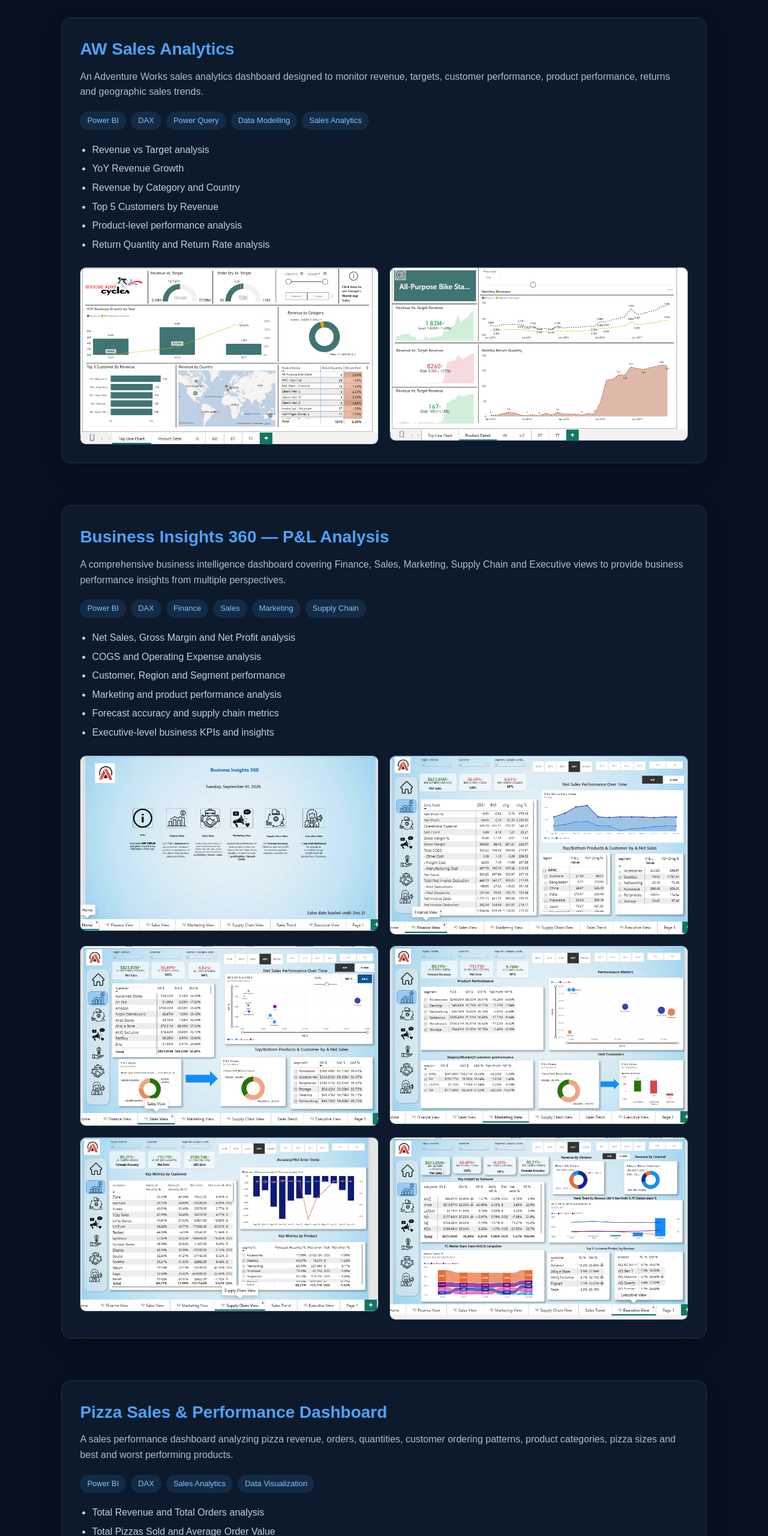
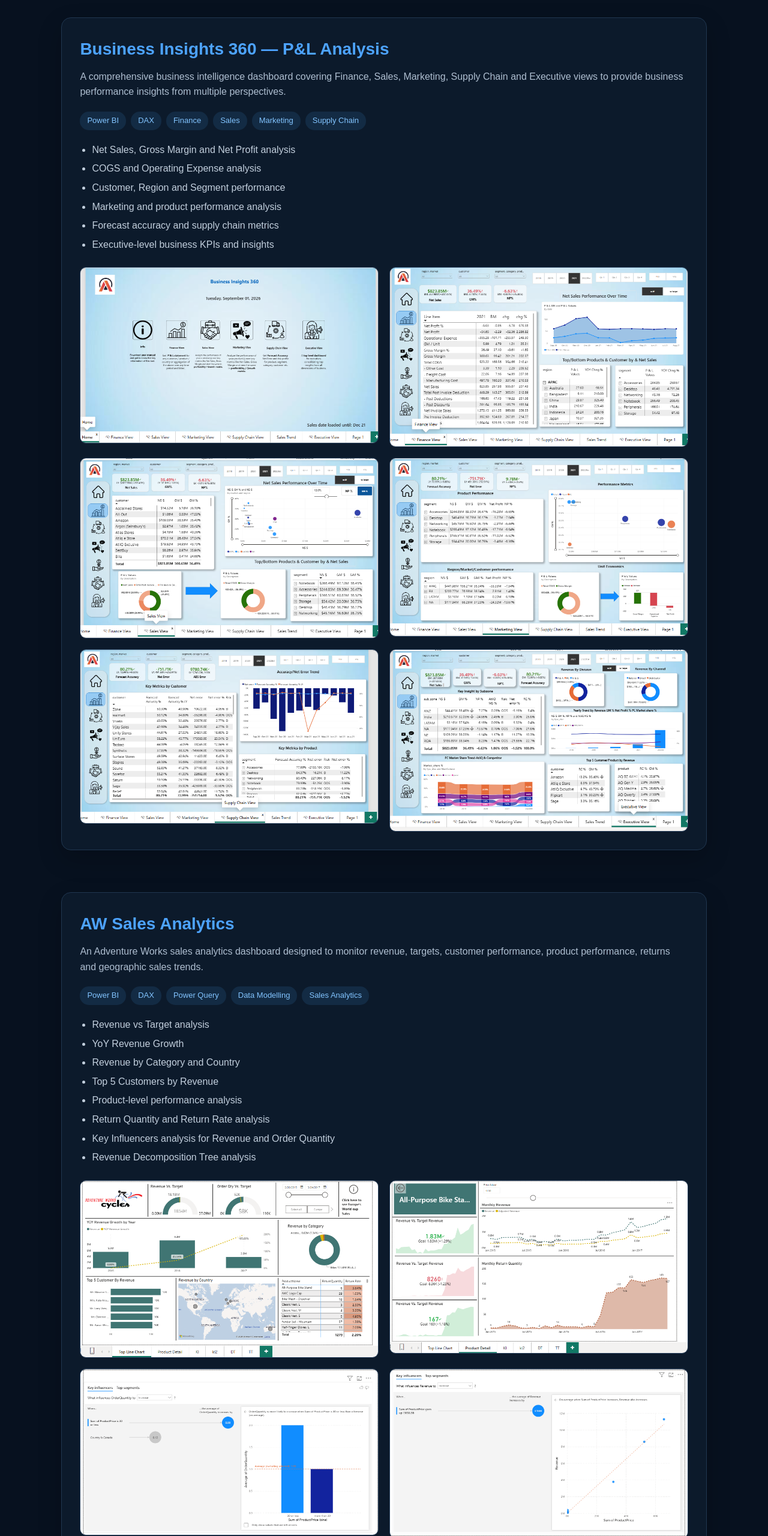
Before and after one commit to rushikeshjadhav0018-web/rushikeshjadhav0018-web.github.io, a plain HTML site: page index.html in a window 1280 px wide. Shown: the part 1700-4260 px from the top of the page at 60% size. Drawn offline with Linux system fonts and the light colour scheme.

Commit message:
Update index.html

```diff
--- a/index.html
+++ b/index.html
@@ -24,6 +24,7 @@
     line-height: 1.6;
 }
 
+/* NAVBAR */
 nav {
     position: sticky;
     top: 0;
@@ -53,6 +54,7 @@
     color: #4da3ff;
 }
 
+/* HERO */
 .hero {
     min-height: 88vh;
     display: flex;
@@ -101,6 +103,7 @@
     background: #2690f0;
 }
 
+/* SECTIONS */
 section {
     padding: 80px 8%;
 }
@@ -111,6 +114,7 @@
     margin-bottom: 45px;
 }
 
+/* ABOUT */
 .about {
     max-width: 900px;
     margin: auto;
@@ -119,6 +123,7 @@
     font-size: 17px;
 }
 
+/* SKILLS */
 .skills {
     display: flex;
     flex-wrap: wrap;
@@ -136,6 +141,7 @@
     color: #dce9f7;
 }
 
+/* PROJECTS */
 .project {
     max-width: 1150px;
     margin: 0 auto 70px;
@@ -181,6 +187,7 @@
     margin-bottom: 6px;
 }
 
+/* IMAGE GALLERY */
 .gallery {
     display: grid;
     grid-template-columns: repeat(2, 1fr);
@@ -201,6 +208,7 @@
     transform: scale(1.02);
 }
 
+/* CONTACT */
 .contact {
     text-align: center;
     background: #091625;
@@ -217,6 +225,7 @@
     margin: 0 12px;
 }
 
+/* FOOTER */
 footer {
     text-align: center;
     padding: 25px;
@@ -224,7 +233,9 @@
     border-top: 1px solid #1d3048;
 }
 
+/* MOBILE */
 @media (max-width: 768px) {
+
     nav {
         padding: 15px 5%;
     }
@@ -258,6 +269,7 @@
 
 <body>
 
+<!-- NAVBAR -->
 <nav>
     <div class="logo">Rushikesh Jadhav</div>
 
@@ -269,27 +281,41 @@
     </div>
 </nav>
 
+
 <!-- HERO -->
 <section class="hero">
     <div>
-        <h1>Hi, I'm <span>Rushikesh Jadhav</span></h1>
 
-        <h2>Data Analyst | Power BI Developer</h2>
+        <h1>
+            Hi, I'm <span>Rushikesh Jadhav</span>
+        </h1>
+
+        <h2>
+            Data Analyst | Power BI Developer
+        </h2>
 
         <p>
             I build interactive dashboards and business-focused analytics
             solutions using Power BI, DAX, SQL, Excel and Python.
         </p>
 
-        <a href="#projects" class="btn">View My Projects</a>
+        <a href="#projects" class="btn">
+            View My Projects
+        </a>
+
     </div>
 </section>
 
+
 <!-- ABOUT -->
 <section id="about">
-    <h2 class="section-title">About Me</h2>
+
+    <h2 class="section-title">
+        About Me
+    </h2>
 
     <div class="about">
+
         <p>
             I am a Data Analyst and Power BI professional with experience in
             dashboard development, data visualization, business reporting and
@@ -303,14 +329,21 @@
             businesses understand performance, identify trends and make
             data-driven decisions.
         </p>
+
     </div>
+
 </section>
+
 
 <!-- SKILLS -->
 <section id="skills">
-    <h2 class="section-title">Skills</h2>
+
+    <h2 class="section-title">
+        Skills
+    </h2>
 
     <div class="skills">
+
         <div class="skill">Power BI</div>
         <div class="skill">DAX</div>
         <div class="skill">Power Query</div>
@@ -319,18 +352,122 @@
         <div class="skill">Python</div>
         <div class="skill">Data Modelling</div>
         <div class="skill">Data Visualization</div>
+
     </div>
+
 </section>
+
 
 <!-- PROJECTS -->
 <section id="projects">
 
-    <h2 class="section-title">Projects</h2>
+    <h2 class="section-title">
+        Projects
+    </h2>
 
-    <!-- PROJECT 1 -->
+
+    <!-- ===================================================== -->
+    <!-- PROJECT 1 : BUSINESS INSIGHTS 360 -->
+    <!-- ===================================================== -->
+
     <div class="project">
 
-        <h3>AW Sales Analytics</h3>
+        <h3>
+            Business Insights 360 — P&amp;L Analysis
+        </h3>
+
+        <p class="project-description">
+            A comprehensive business intelligence dashboard covering Finance,
+            Sales, Marketing, Supply Chain and Executive views to provide
+            business performance insights from multiple perspectives.
+        </p>
+
+        <div class="tags">
+
+            <span class="tag">Power BI</span>
+            <span class="tag">DAX</span>
+            <span class="tag">Finance</span>
+            <span class="tag">Sales</span>
+            <span class="tag">Marketing</span>
+            <span class="tag">Supply Chain</span>
+
+        </div>
+
+        <ul class="features">
+
+            <li>
+                Net Sales, Gross Margin and Net Profit analysis
+            </li>
+
+            <li>
+                COGS and Operating Expense analysis
+            </li>
+
+            <li>
+                Customer, Region and Segment performance
+            </li>
+
+            <li>
+                Marketing and product performance analysis
+            </li>
+
+            <li>
+                Forecast accuracy and supply chain metrics
+            </li>
+
+            <li>
+                Executive-level business KPIs and insights
+            </li>
+
+        </ul>
+
+
+        <div class="gallery">
+
+            <img
+                src="images/business-insights-home.png"
+                alt="Business Insights 360 Home"
+            >
+
+            <img
+                src="images/business-insights-finance.png"
+                alt="Business Insights 360 Finance"
+            >
+
+            <img
+                src="images/business-insights-sales.png"
+                alt="Business Insights 360 Sales"
+            >
+
+            <img
+                src="images/business-insights-marketing.png"
+                alt="Business Insights 360 Marketing"
+            >
+
+            <img
+                src="images/business-insights-supply-chain.png"
+                alt="Business Insights 360 Supply Chain"
+            >
+
+            <img
+                src="images/business-insights-executive.png"
+                alt="Business Insights 360 Executive"
+            >
+
+        </div>
+
+    </div>
+
+
+    <!-- ===================================================== -->
+    <!-- PROJECT 2 : AW SALES ANALYTICS -->
+    <!-- ===================================================== -->
+
+    <div class="project">
+
+        <h3>
+            AW Sales Analytics
+        </h3>
 
         <p class="project-description">
             An Adventure Works sales analytics dashboard designed to monitor
@@ -339,75 +476,93 @@
         </p>
 
         <div class="tags">
+
             <span class="tag">Power BI</span>
             <span class="tag">DAX</span>
             <span class="tag">Power Query</span>
             <span class="tag">Data Modelling</span>
             <span class="tag">Sales Analytics</span>
+
         </div>
 
         <ul class="features">
-            <li>Revenue vs Target analysis</li>
-            <li>YoY Revenue Growth</li>
-            <li>Revenue by Category and Country</li>
-            <li>Top 5 Customers by Revenue</li>
-            <li>Product-level performance analysis</li>
-            <li>Return Quantity and Return Rate analysis</li>
+
+            <li>
+                Revenue vs Target analysis
+            </li>
+
+            <li>
+                YoY Revenue Growth
+            </li>
+
+            <li>
+                Revenue by Category and Country
+            </li>
+
+            <li>
+                Top 5 Customers by Revenue
+            </li>
+
+            <li>
+                Product-level performance analysis
+            </li>
+
+            <li>
+                Return Quantity and Return Rate analysis
+            </li>
+
+            <li>
+                Key Influencers analysis for Revenue and Order Quantity
+            </li>
+
+            <li>
+                Revenue Decomposition Tree analysis
+            </li>
+
         </ul>
 
+
         <div class="gallery">
-            <img src="images/aw-sales-1.png" alt="AW Sales Analytics Top Line">
-            <img src="images/aw-sales-2.png" alt="AW Sales Analytics Product Detail">
+
+            <img
+                src="images/aw-sales-1.png"
+                alt="AW Sales Analytics Top Line"
+            >
+
+            <img
+                src="images/aw-sales-2.png"
+                alt="AW Sales Analytics Product Detail"
+            >
+
+            <img
+                src="images/aw-sales-3.png"
+                alt="AW Sales Analytics Key Influencers Order Quantity"
+            >
+
+            <img
+                src="images/aw-sales-4.png"
+                alt="AW Sales Analytics Key Influencers Revenue"
+            >
+
+            <img
+                src="images/aw-sales-5.png"
+                alt="AW Sales Analytics Revenue Decomposition Tree"
+            >
+
         </div>
 
     </div>
 
 
-    <!-- PROJECT 2 -->
+    <!-- ===================================================== -->
+    <!-- PROJECT 3 : PIZZA SALES -->
+    <!-- ===================================================== -->
+
     <div class="project">
 
-        <h3>Business Insights 360 — P&amp;L Analysis</h3>
-
-        <p class="project-description">
-            A comprehensive business intelligence dashboard covering Finance,
-            Sales, Marketing, Supply Chain and Executive views to provide
-            business performance insights from multiple perspectives.
-        </p>
-
-        <div class="tags">
-            <span class="tag">Power BI</span>
-            <span class="tag">DAX</span>
-            <span class="tag">Finance</span>
-            <span class="tag">Sales</span>
-            <span class="tag">Marketing</span>
-            <span class="tag">Supply Chain</span>
-        </div>
-
-        <ul class="features">
-            <li>Net Sales, Gross Margin and Net Profit analysis</li>
-            <li>COGS and Operating Expense analysis</li>
-            <li>Customer, Region and Segment performance</li>
-            <li>Marketing and product performance analysis</li>
-            <li>Forecast accuracy and supply chain metrics</li>
-            <li>Executive-level business KPIs and insights</li>
-        </ul>
-
-        <div class="gallery">
-            <img src="images/business-insights-home.png" alt="Business Insights 360 Home">
-            <img src="images/business-insights-finance.png" alt="Business Insights 360 Finance">
-            <img src="images/business-insights-sales.png" alt="Business Insights 360 Sales">
-            <img src="images/business-insights-marketing.png" alt="Business Insights 360 Marketing">
-            <img src="images/business-insights-supply-chain.png" alt="Business Insights 360 Supply Chain">
-            <img src="images/business-insights-executive.png" alt="Business Insights 360 Executive">
-        </div>
-
-    </div>
-
-
-    <!-- PROJECT 3 -->
-    <div class="project">
-
-        <h3>Pizza Sales &amp; Performance Dashboard</h3>
+        <h3>
+            Pizza Sales &amp; Performance Dashboard
+        </h3>
 
         <p class="project-description">
             A sales performance dashboard analyzing pizza revenue, orders,
@@ -416,52 +571,96 @@
         </p>
 
         <div class="tags">
+
             <span class="tag">Power BI</span>
             <span class="tag">DAX</span>
             <span class="tag">Sales Analytics</span>
             <span class="tag">Data Visualization</span>
+
         </div>
 
         <ul class="features">
-            <li>Total Revenue and Total Orders analysis</li>
-            <li>Total Pizzas Sold and Average Order Value</li>
-            <li>Daily and Monthly order trends</li>
-            <li>Sales by Pizza Category and Size</li>
-            <li>Top 5 and Bottom 5 pizzas</li>
-            <li>Revenue, Quantity and Order performance</li>
+
+            <li>
+                Total Revenue and Total Orders analysis
+            </li>
+
+            <li>
+                Total Pizzas Sold and Average Order Value
+            </li>
+
+            <li>
+                Daily and Monthly order trends
+            </li>
+
+            <li>
+                Sales by Pizza Category and Size
+            </li>
+
+            <li>
+                Top 5 and Bottom 5 pizzas
+            </li>
+
+            <li>
+                Revenue, Quantity and Order performance
+            </li>
+
         </ul>
 
+
         <div class="gallery">
-            <img src="images/pizza-sales-home.png" alt="Pizza Sales Dashboard">
-            <img src="images/pizza-sales-best-worst.png" alt="Pizza Best Worst Sellers">
+
+            <img
+                src="images/pizza-sales-home.png"
+                alt="Pizza Sales Dashboard"
+            >
+
+            <img
+                src="images/pizza-sales-best-worst.png"
+                alt="Pizza Best Worst Sellers"
+            >
+
         </div>
 
     </div>
 
 </section>
 
+
 <!-- CONTACT -->
 <section id="contact" class="contact">
 
-    <h2 class="section-title">Let's Connect</h2>
+    <h2 class="section-title">
+        Let's Connect
+    </h2>
 
     <p>
         Interested in data analytics, Power BI or business intelligence?
         Feel free to connect with me.
     </p>
 
-    <a href="https://github.com/rushikeshjadhav0018-web" target="_blank">
+    <a
+        href="https://github.com/rushikeshjadhav0018-web"
+        target="_blank"
+    >
         GitHub
     </a>
 
-    <a href="#" target="_blank">
+    <a
+        href="#"
+        target="_blank"
+    >
         LinkedIn
     </a>
 
 </section>
 
+
+<!-- FOOTER -->
 <footer>
+
     © 2026 Rushikesh Jadhav | Data Analyst Portfolio
+
 </footer>
 
 </body>
```
